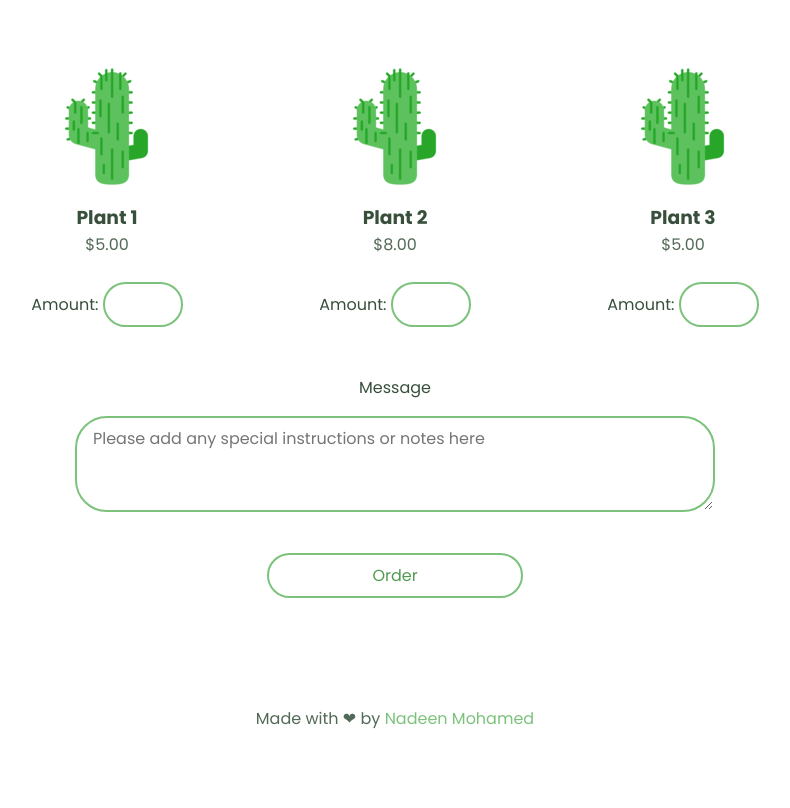
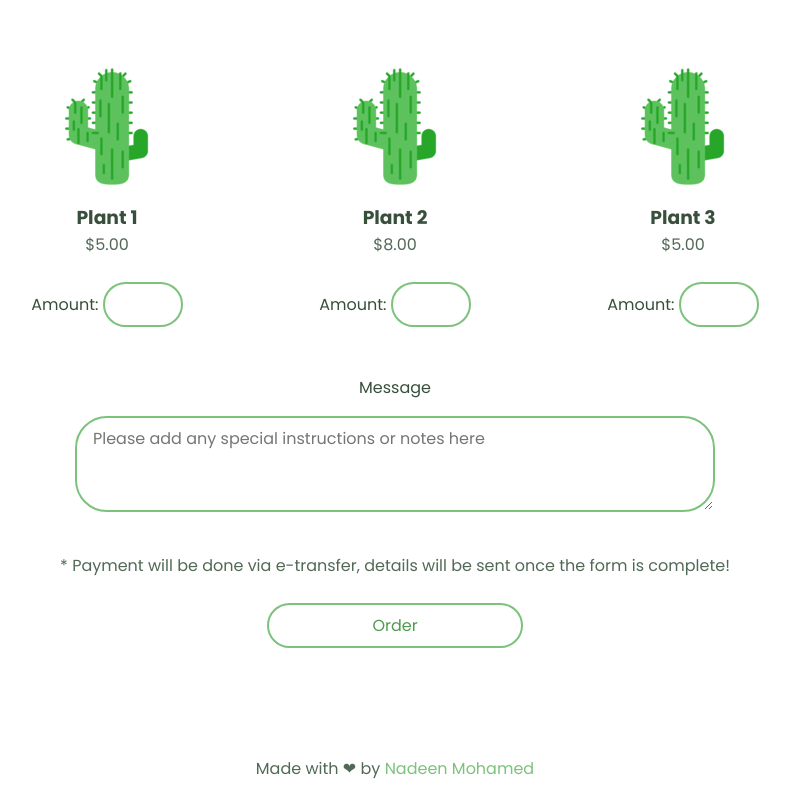
Before and after one commit to nadeensami/civil-succulents, a plain HTML site: page index.html in a window 1280 px wide. Shown: the part 1771-2579 px from the top of the page, without its empty margins (245-1035 px from the left). Before the commit the page ends 2529 px from the top, so only its background shows below. Drawn offline with Linux system fonts and the light colour scheme.

Commit message:
added payment clause

```diff
--- a/index.html
+++ b/index.html
@@ -147,6 +147,10 @@
           placeholder="Please add any special instructions or notes here"
         ></textarea>
         <br />
+        <p>
+          * Payment will be done via e-transfer, details will be sent once the form is complete!
+        </p>
+        <br />
         <button class="submitbtn" type="submit">Order</button>
       </form>
     </section>
```
